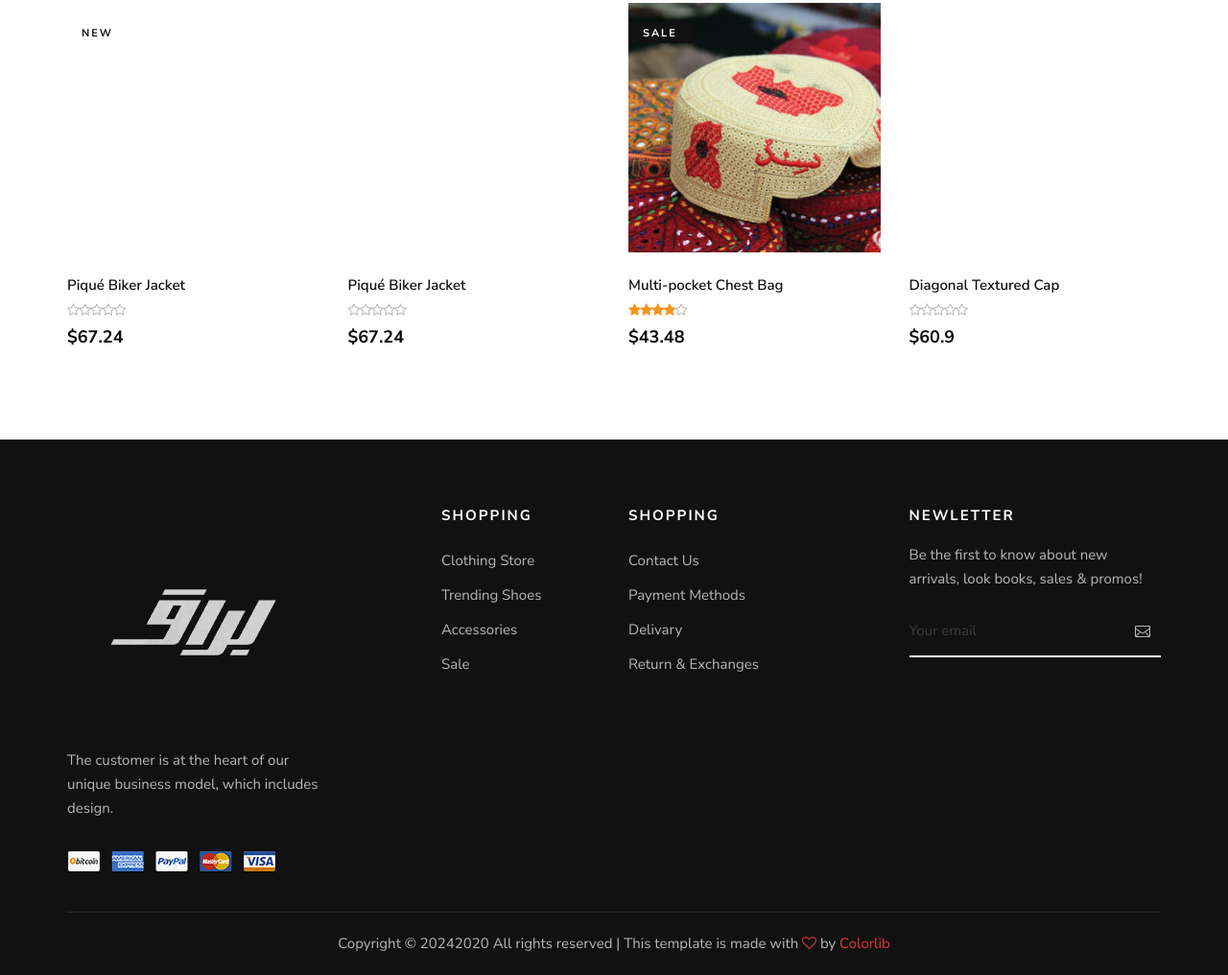
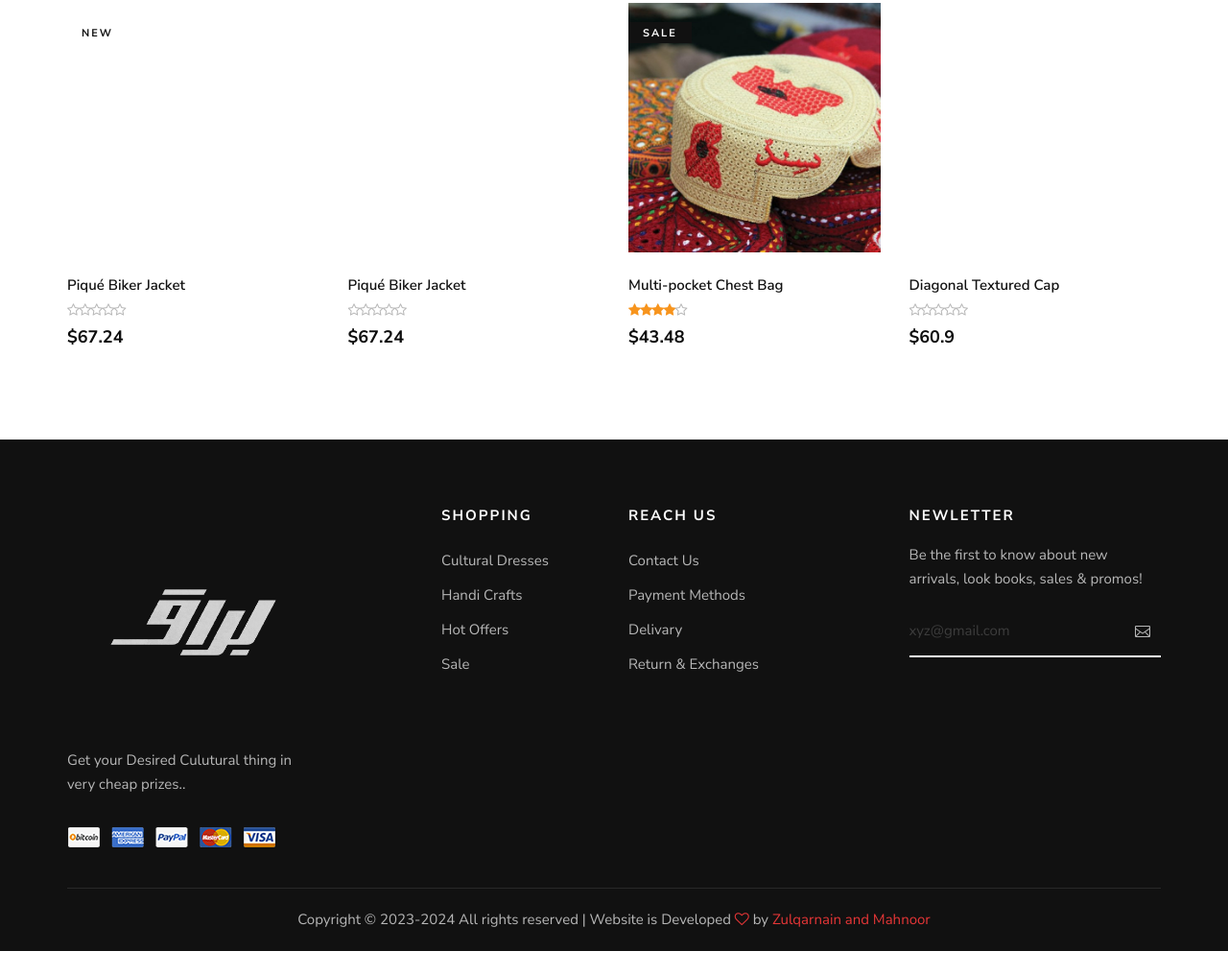
Before and after one commit to zulqarnainahmed07/Al-buraqstore, a plain HTML site: page shop-details.html in a window 1280 px wide. Shown: the part 2347-3363 px from the top of the page at 96% size. After the commit the page ends 3338 px from the top, so only its background shows below. Drawn offline with Linux system fonts and the light colour scheme; some packages are replaced by stand-ins of ours; a script that the page names is missing.

Commit message:
shop-details.html

```diff
--- a/shop-details.html
+++ b/shop-details.html
@@ -215,7 +215,7 @@
                                 <i class="fa fa-star-o"></i>
                                 <span> - 5 Reviews</span>
                             </div>
-                            <h3>PK 5000.00 <span>7000.00</span></h3>
+                            <h3>PKR 5000.00 <span>7000.00</span></h3>
                             <p>Coat with quilted lining and an adjustable hood. Featuring long sleeves with adjustable
                                 cuff tabs, adjustable asymmetric hem with elastic side tabs and a front zip fastening
                             with placket.</p>
@@ -555,7 +555,7 @@
     </section>
     <!-- Related Section End -->
 
-    <!-- Footer Section Begin -->
+   <!-- Footer Section Begin -->
     <footer class="footer">
         <div class="container">
             <div class="row">
@@ -564,7 +564,7 @@
                         <div class="footer__logo">
                             <a href="#"><img src="img/footer-logo.png" alt=""></a>
                         </div>
-                        <p>The customer is at the heart of our unique business model, which includes design.</p>
+                        <p>Get your Desired Culutural thing in very cheap prizes..</p>
                         <a href="#"><img src="img/payment.png" alt=""></a>
                     </div>
                 </div>
@@ -572,21 +572,21 @@
                     <div class="footer__widget">
                         <h6>Shopping</h6>
                         <ul>
-                            <li><a href="#">Clothing Store</a></li>
-                            <li><a href="#">Trending Shoes</a></li>
-                            <li><a href="#">Accessories</a></li>
+                            <li><a href='/shop'>Cultural Dresses</a></li>
+                            <li><a href="#">Handi Crafts</a></li>
+                            <li><a href="#">Hot Offers</a></li>
                             <li><a href="#">Sale</a></li>
                         </ul>
                     </div>
                 </div>
                 <div class="col-lg-2 col-md-3 col-sm-6">
                     <div class="footer__widget">
-                        <h6>Shopping</h6>
+                        <h6>Reach Us</h6>
                         <ul>
-                            <li><a href="#">Contact Us</a></li>
+                            <li><a href='/contact'>Contact Us</a></li>
                             <li><a href="#">Payment Methods</a></li>
-                            <li><a href="#">Delivary</a></li>
-                            <li><a href="#">Return & Exchanges</a></li>
+                            <li><a href='/shopping-cart'>Delivary</a></li>
+                            <li><a href='/contact'>Return & Exchanges</a></li>
                         </ul>
                     </div>
                 </div>
@@ -596,7 +596,7 @@
                         <div class="footer__newslatter">
                             <p>Be the first to know about new arrivals, look books, sales & promos!</p>
                             <form action="#">
-                                <input type="text" placeholder="Your email">
+                                <input type="text" placeholder="xyz@gmail.com">
                                 <button type="submit"><span class="icon_mail_alt"></span></button>
                             </form>
                         </div>
@@ -606,15 +606,13 @@
             <div class="row">
                 <div class="col-lg-12 text-center">
                     <div class="footer__copyright__text">
-                        <!-- Link back to Colorlib can't be removed. Template is licensed under CC BY 3.0. -->
                         <p>Copyright ©
                             <script>
-                                document.write(new Date().getFullYear());
-                            </script>2020
-                            All rights reserved | This template is made with <i class="fa fa-heart-o"
-                            aria-hidden="true"></i> by <a href="https://colorlib.com" target="_blank">Colorlib</a>
+                                document.write("2023-2024");
+                            </script>
+                            All rights reserved | Website is Developed <i class="fa fa-heart-o"
+                            aria-hidden="true"></i> by <a href="#" target="_blank">Zulqarnain and Mahnoor</a>
                         </p>
-                        <!-- Link back to Colorlib can't be removed. Template is licensed under CC BY 3.0. -->
                     </div>
                 </div>
             </div>
```
